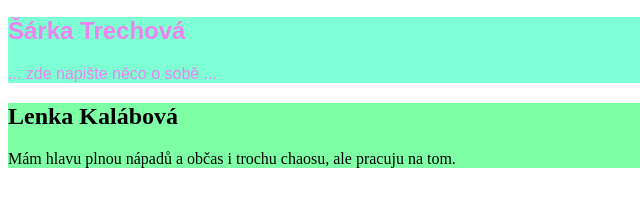
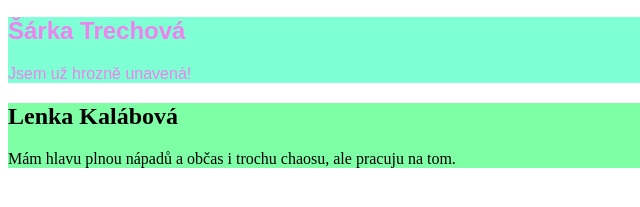
Before and after one commit to MFarka7/QAmazons, a plain HTML site: page index.html in a window 1280 px wide. Shown: the part 371-578 px from the top of the page, 0-640 px from the left. Drawn offline with Linux system fonts and the light colour scheme.

Commit message:
My changes

```diff
--- a/index.html
+++ b/index.html
@@ -28,7 +28,7 @@
 
     <section id="SarkaT">
         <h2>Šárka Trechová</h2>
-        <p>... zde napište něco o sobě ...</p>
+        <p>Jsem už hrozně unavená!</p>
     </section>
 
     <section id="LenkaK">
```
